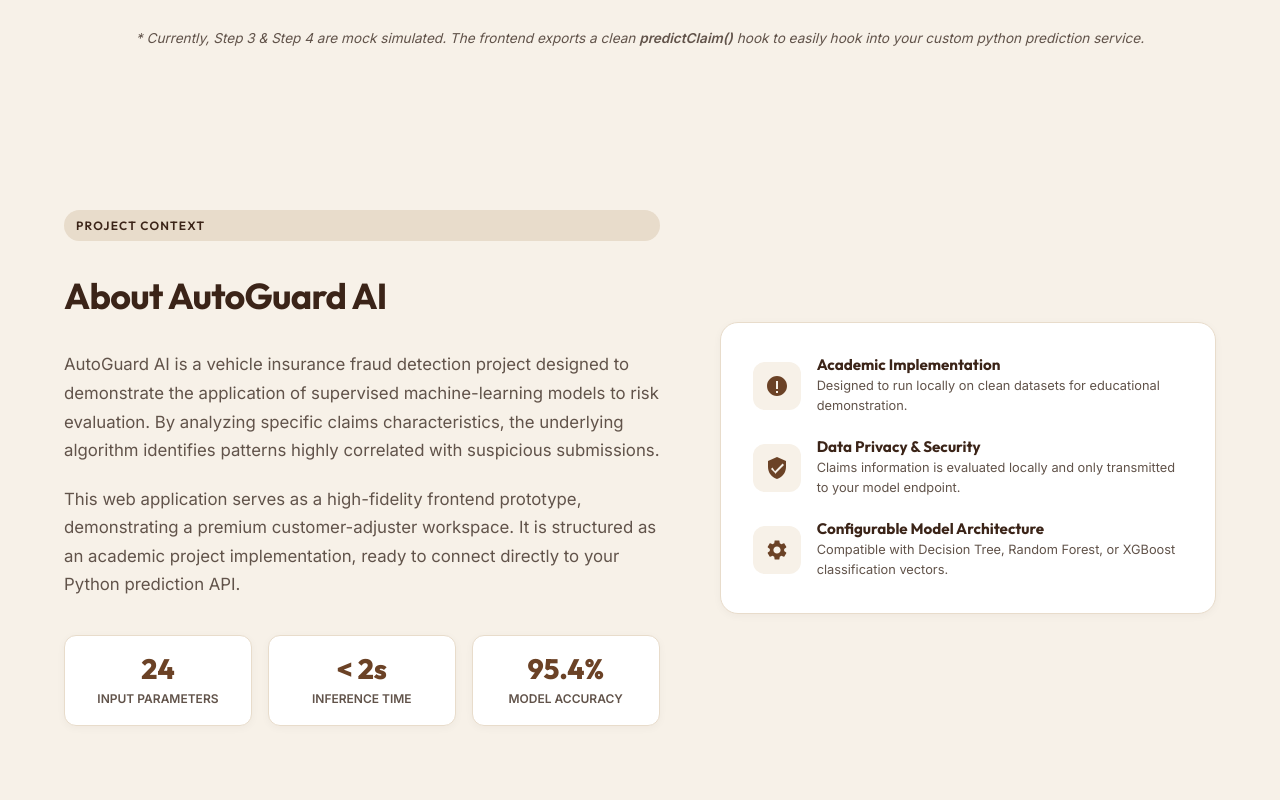
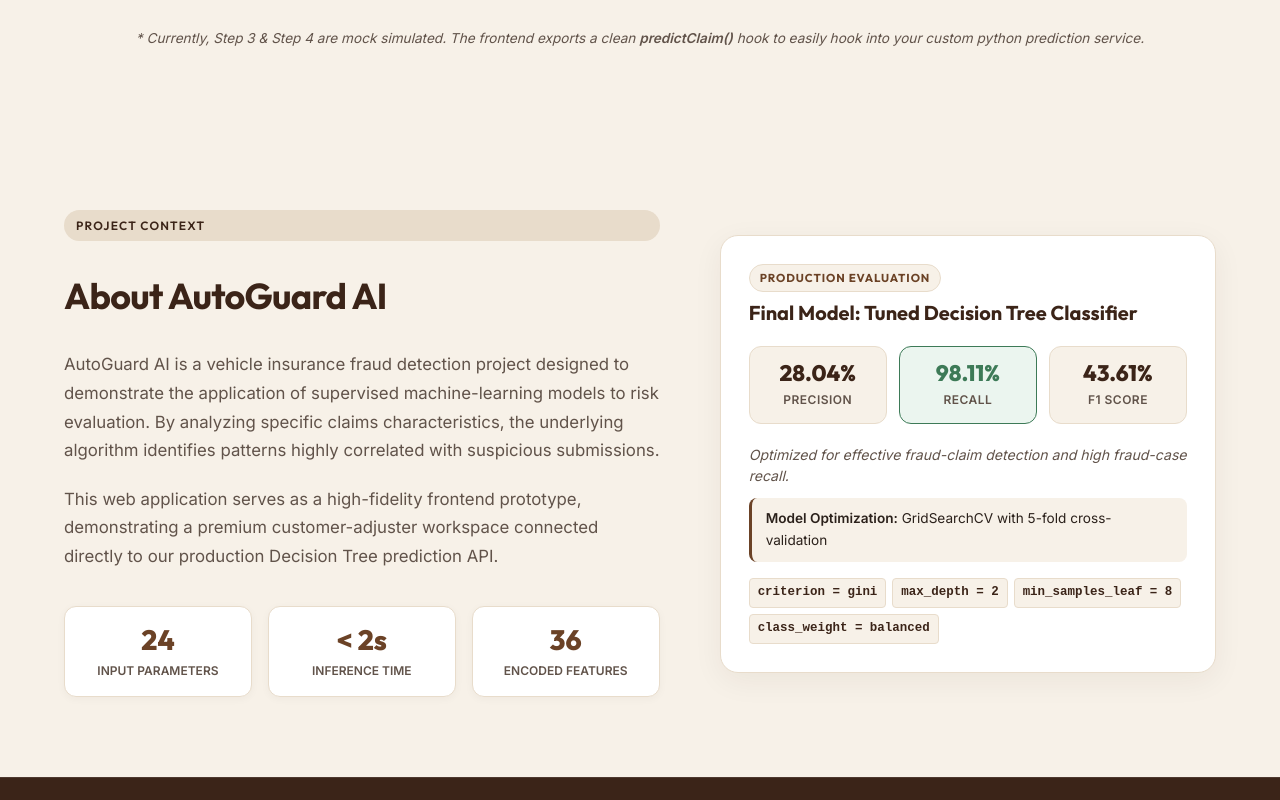
Before and after one commit to princi-vaghasiya/vehicle-insurance-fraud-detection, a website with bundled scripts: page frontend/index.html in a window 1280 px wide. Shown: the part 2300-3100 px from the top of the page. Built offline with nearby package versions, Linux system fonts and the light colour scheme.

Commit message:
Make frontend mobile responsive and add Model Performance Card

```diff
--- a/frontend/index.css
+++ b/frontend/index.css
@@ -1551,7 +1551,137 @@
     100% { opacity: 1; }
 }
 
+/* Model Performance Card */
+.model-performance-card {
+    background-color: var(--white);
+    border: 1px solid var(--soft-beige);
+    border-radius: var(--border-radius-lg);
+    padding: 28px;
+    box-shadow: var(--shadow-md);
+    transition: var(--transition-smooth);
+}
+
+.model-performance-card:hover {
+    box-shadow: var(--shadow-lg);
+    border-color: var(--medium-brown);
+}
+
+.model-perf-header {
+    margin-bottom: 20px;
+}
+
+.model-perf-badge {
+    display: inline-block;
+    padding: 4px 10px;
+    background-color: var(--cream);
+    color: var(--rich-brown);
+    font-family: var(--font-heading);
+    font-weight: 700;
+    font-size: 0.72rem;
+    text-transform: uppercase;
+    letter-spacing: 0.08em;
+    border-radius: 20px;
+    border: 1px solid var(--soft-beige);
+    margin-bottom: 8px;
+}
+
+.model-perf-title {
+    font-size: 1.25rem;
+    color: var(--deep-brown);
+    font-weight: 700;
+    line-height: 1.3;
+}
+
+.model-perf-metrics-grid {
+    display: grid;
+    grid-template-columns: repeat(3, 1fr);
+    gap: 12px;
+    margin-bottom: 20px;
+}
+
+.model-perf-metric {
+    background-color: var(--cream);
+    border: 1px solid var(--soft-beige);
+    border-radius: var(--border-radius-md);
+    padding: 14px 10px;
+    text-align: center;
+    transition: var(--transition-fast);
+}
+
+.model-perf-metric.highlight {
+    background-color: var(--safe-green-light);
+    border-color: var(--safe-green);
+}
+
+.model-perf-val {
+    display: block;
+    font-family: var(--font-heading);
+    font-size: 1.4rem;
+    font-weight: 800;
+    color: var(--deep-brown);
+    line-height: 1.1;
+}
+
+.model-perf-metric.highlight .model-perf-val {
+    color: var(--safe-green);
+}
+
+.model-perf-lbl {
+    display: block;
+    font-size: 0.75rem;
+    color: var(--light-text);
+    font-weight: 600;
+    margin-top: 4px;
+    text-transform: uppercase;
+    letter-spacing: 0.04em;
+}
+
+.model-perf-info {
+    display: flex;
+    flex-direction: column;
+    gap: 12px;
+}
+
+.model-perf-desc {
+    font-size: 0.88rem;
+    color: var(--light-text);
+    line-height: 1.5;
+    font-style: italic;
+}
+
+.model-perf-meta {
+    font-size: 0.85rem;
+    color: var(--dark-text);
+    background-color: var(--cream);
+    padding: 10px 14px;
+    border-radius: var(--border-radius-sm);
+    border-left: 3px solid var(--rich-brown);
+}
+
+.model-perf-params {
+    display: flex;
+    flex-wrap: wrap;
+    gap: 6px;
+    margin-top: 4px;
+}
+
+.model-perf-params code {
+    background-color: var(--cream);
+    color: var(--deep-brown);
+    border: 1px solid var(--soft-beige);
+    padding: 4px 8px;
+    border-radius: 4px;
+    font-family: monospace;
+    font-size: 0.78rem;
+    font-weight: 600;
+}
+
 /* 16. RESPONSIVE MEDIA QUERIES */
+
+html, body {
+    overflow-x: hidden;
+    width: 100%;
+}
 
 /* Tablet Viewports */
 @media (max-width: 1024px) {
@@ -1569,12 +1699,13 @@
         flex-direction: row;
         overflow-x: auto;
         padding-bottom: 12px;
-        gap: 16px;
+        gap: 12px;
+        -webkit-overflow-scrolling: touch;
     }
 
     .progress-step-item {
         flex-shrink: 0;
-        padding: 6px 12px;
+        padding: 8px 12px;
     }
 
     .hero-layout {
@@ -1592,14 +1723,19 @@
 
 /* Mobile Viewports */
 @media (max-width: 768px) {
+    .container {
+        padding: 0 16px;
+    }
+
     .section-container {
-        padding: 48px 0;
+        padding: 44px 0;
     }
 
     .intro-content {
         flex-direction: column;
         text-align: center;
         gap: 24px;
+        padding: 24px 16px;
     }
 
     .intro-left img {
@@ -1661,11 +1797,12 @@
     }
 
     .hero-title {
-        font-size: 2.25rem;
+        font-size: 2.15rem;
     }
 
     .hero-subtitle {
         margin: 0 auto 24px auto;
+        font-size: 1rem;
     }
 
     .hero-actions {
@@ -1677,10 +1814,12 @@
     .hero-actions .btn-secondary {
         width: 100%;
         justify-content: center;
+        padding: 14px 24px;
     }
 
     .form-grid {
         grid-template-columns: 1fr;
+        gap: 18px;
     }
 
     .form-field-full {
@@ -1688,16 +1827,35 @@
     }
 
     .form-card {
-        padding: 24px;
+        padding: 20px 16px;
+    }
+
+    .form-step-title {
+        font-size: 1.3rem;
+    }
+
+    .form-navigation-actions {
+        flex-direction: column-reverse;
+        gap: 12px;
+    }
+
+    .btn-form-prev,
+    .btn-form-next {
+        width: 100%;
+        justify-content: center;
+        padding: 14px;
+        font-size: 0.95rem;
     }
 
     .review-data-list {
         grid-template-columns: 1fr;
-        padding: 16px;
+        padding: 12px;
+        gap: 10px;
     }
 
     .pipeline-layout {
         grid-template-columns: 1fr;
+        gap: 20px;
     }
 
     .about-layout {
@@ -1706,20 +1864,39 @@
     }
 
     .about-metrics {
-        grid-template-columns: 1fr;
+        grid-template-columns: repeat(3, 1fr);
+        gap: 10px;
+    }
+
+    .metric-item {
+        padding: 12px 8px;
+    }
+
+    .metric-number {
+        font-size: 1.4rem;
     }
 
     .result-card {
-        padding: 24px;
+        padding: 20px 16px;
+    }
+
+    .result-gauge-box {
+        padding: 14px 20px;
+        width: 100%;
     }
 
     .result-title {
-        font-size: 1.5rem;
+        font-size: 1.4rem;
+    }
+
+    .result-card .btn-primary {
+        width: 100%;
+        justify-content: center;
     }
 
     .dev-toolbar {
         flex-direction: column;
-        gap: 12px;
+        gap: 10px;
         text-align: center;
     }
 
@@ -1733,6 +1910,35 @@
     }
 
     body {
-        padding-bottom: 120px; /* More space for stacked dev toolbar */
-    }
-}
+        padding-bottom: 110px;
+    }
+}
+
+/* Extra Small Phones */
+@media (max-width: 480px) {
+    .about-metrics {
+        grid-template-columns: 1fr;
+    }
+
+    .model-perf-metrics-grid {
+        grid-template-columns: 1fr;
+        gap: 8px;
+    }
+
+    .hero-title {
+        font-size: 1.85rem;
+    }
+
+    .section-title {
+        font-size: 1.75rem;
+    }
+
+    .input-control, .select-control {
+        font-size: 16px; /* Prevents auto-zoom on mobile safari */
+    }
+
+    .segmented-label {
+        font-size: 0.8rem;
+        padding: 8px 6px;
+    }
+}
--- a/frontend/js/components/About.js
+++ b/frontend/js/components/About.js
@@ -1,6 +1,6 @@
 /**
  * About Component
- * Renders the project description and stats to communicate purpose and credibility.
+ * Renders the project description, purpose, and Model Performance Evaluation card.
  */
 export default class About {
     constructor(containerId) {
@@ -19,7 +19,7 @@
                         AutoGuard AI is a vehicle insurance fraud detection project designed to demonstrate the application of supervised machine-learning models to risk evaluation. By analyzing specific claims characteristics, the underlying algorithm identifies patterns highly correlated with suspicious submissions.
                     </p>
                     <p class="about-text">
-                        This web application serves as a high-fidelity frontend prototype, demonstrating a premium customer-adjuster workspace. It is structured as an academic project implementation, ready to connect directly to your Python prediction API.
+                        This web application serves as a high-fidelity frontend prototype, demonstrating a premium customer-adjuster workspace connected directly to our production Decision Tree prediction API.
                     </p>
 
                     <div class="about-metrics">
@@ -32,46 +32,46 @@
                             <div class="metric-label">Inference Time</div>
                         </div>
                         <div class="metric-item">
-                            <div class="metric-number">95.4%</div>
-                            <div class="metric-label">Model Accuracy</div>
+                            <div class="metric-number">36</div>
+                            <div class="metric-label">Encoded Features</div>
                         </div>
                     </div>
                 </div>
 
-                <div class="about-graphic-box">
-                    <div class="about-graphic-item">
-                        <div class="about-graphic-icon-wrapper">
-                            <svg class="about-graphic-icon" viewBox="0 0 24 24">
-                                <path d="M12 2C6.48 2 2 6.48 2 12s4.48 10 10 10 10-4.48 10-10S17.52 2 12 2zm1 17h-2v-2h2v2zm0-4h-2V7h2v8z"/>
-                            </svg>
+                <div class="about-card-column">
+                    <!-- Model Performance Card -->
+                    <div class="model-performance-card">
+                        <div class="model-perf-header">
+                            <span class="model-perf-badge">Production Evaluation</span>
+                            <h3 class="model-perf-title">Final Model: Tuned Decision Tree Classifier</h3>
                         </div>
-                        <div>
-                            <h4 class="about-graphic-title">Academic Implementation</h4>
-                            <p class="about-graphic-text">Designed to run locally on clean datasets for educational demonstration.</p>
+
+                        <div class="model-perf-metrics-grid">
+                            <div class="model-perf-metric">
+                                <span class="model-perf-val">28.04%</span>
+                                <span class="model-perf-lbl">Precision</span>
+                            </div>
+                            <div class="model-perf-metric highlight">
+                                <span class="model-perf-val">98.11%</span>
+                                <span class="model-perf-lbl">Recall</span>
+                            </div>
+                            <div class="model-perf-metric">
+                                <span class="model-perf-val">43.61%</span>
+                                <span class="model-perf-lbl">F1 Score</span>
+                            </div>
                         </div>
-                    </div>
 
-                    <div class="about-graphic-item">
-                        <div class="about-graphic-icon-wrapper">
-                            <svg class="about-graphic-icon" viewBox="0 0 24 24">
-                                <path d="M12 1L3 5v6c0 5.55 3.84 10.74 9 12 5.16-1.26 9-6.45 9-12V5l-9-4zm-2 16l-4-4 1.41-1.41L10 15.17l7.59-7.59L19 9l-9 9z"/>
-                            </svg>
-                        </div>
-                        <div>
-                            <h4 class="about-graphic-title">Data Privacy & Security</h4>
-                            <p class="about-graphic-text">Claims information is evaluated locally and only transmitted to your model endpoint.</p>
-                        </div>
-                    </div>
-
-                    <div class="about-graphic-item">
-                        <div class="about-graphic-icon-wrapper">
-                            <svg class="about-graphic-icon" viewBox="0 0 24 24">
-                                <path d="M19.14 12.94c.04-.3.06-.61.06-.94 0-.32-.02-.64-.07-.94l2.03-1.58c.18-.14.23-.41.12-.61l-1.92-3.32c-.12-.22-.37-.29-.59-.22l-2.39.96c-.5-.38-1.03-.7-1.62-.94l-.36-2.54c-.04-.24-.24-.41-.48-.41h-3.84c-.24 0-.43.17-.47.41l-.36 2.54c-.59.24-1.13.57-1.62.94l-2.39-.96c-.22-.08-.47 0-.59.22L2.74 8.87c-.12.21-.08.47.12.61l2.03 1.58c-.05.3-.09.63-.09.94s.02.64.07.94l-2.03 1.58c-.18.14-.23.41-.12.61l1.92 3.32c.12.22.37.29.59.22l2.39-.96c.5.38 1.03.7 1.62.94l.36 2.54c.05.24.24.41.48.41h3.84c.24 0 .44-.17.47-.41l.36-2.54c.59-.24 1.13-.56 1.62-.94l2.39.96c.22.08.47 0 .59-.22l1.92-3.32c.12-.22.07-.47-.12-.61l-2.01-1.58zM12 15.6c-1.98 0-3.6-1.62-3.6-3.6s1.62-3.6 3.6-3.6 3.6 1.62 3.6 3.6-1.62 3.6-3.6 3.6z"/>
-                            </svg>
-                        </div>
-                        <div>
-                            <h4 class="about-graphic-title">Configurable Model Architecture</h4>
-                            <p class="about-graphic-text">Compatible with Decision Tree, Random Forest, or XGBoost classification vectors.</p>
+                        <div class="model-perf-info">
+                            <p class="model-perf-desc">Optimized for effective fraud-claim detection and high fraud-case recall.</p>
+                            <div class="model-perf-meta">
+                                <strong>Model Optimization:</strong> GridSearchCV with 5-fold cross-validation
+                            </div>
+                            <div class="model-perf-params">
+                                <code>criterion = gini</code>
+                                <code>max_depth = 2</code>
+                                <code>min_samples_leaf = 8</code>
+                                <code>class_weight = balanced</code>
+                            </div>
                         </div>
                     </div>
                 </div>
```
